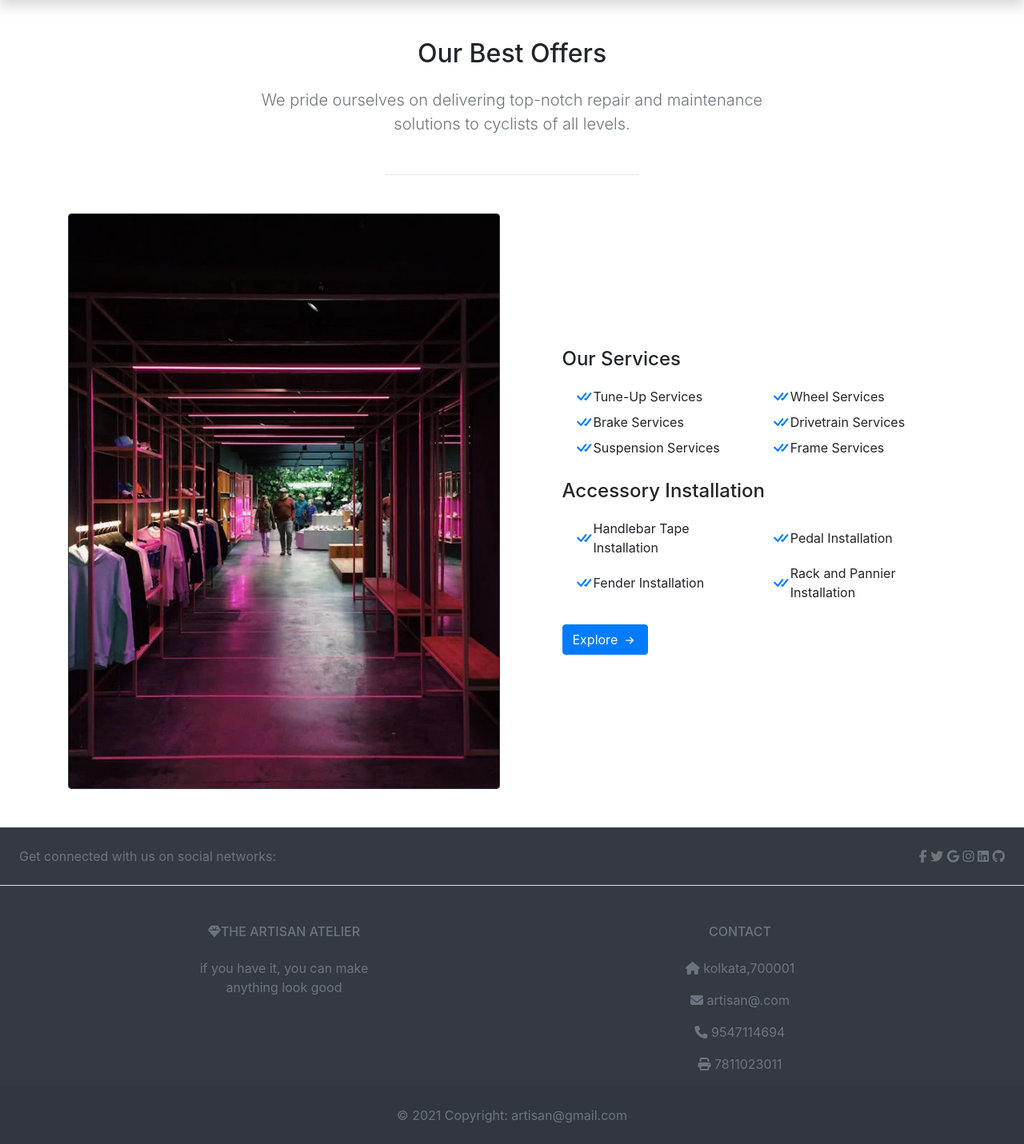
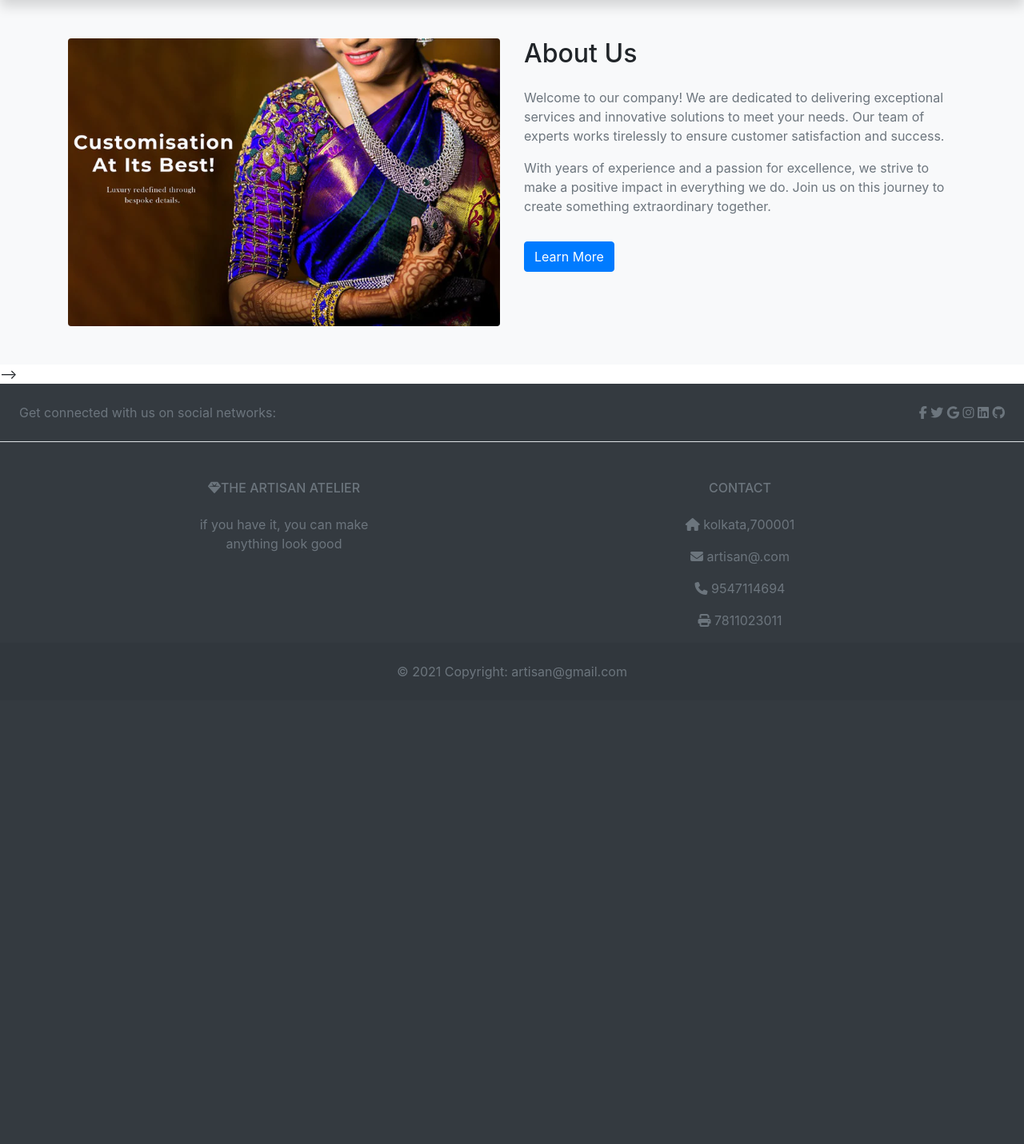
Before and after one commit to arnabg31/pro1, a PHP site: page /about.php in a window 1280 px wide. Shown: the part 40-1471 px from the top of the page at 80% size. After the commit the page ends 889 px from the top, so only its background shows below. Run offline with PHP 8.4, Linux system fonts and the light colour scheme; some libraries are stand-ins or nearby versions.

Commit message:
about us mod1

```diff
--- a/about.php
+++ b/about.php
@@ -51,127 +51,85 @@
 <!-- *****Banner ********-->
 
 <!-- About 8 - Bootstrap Brain Component -->
-<section class="py-3 py-md-5 py-xl-8">
+<!--<section class="py-3 py-md-5 py-xl-8">
   <div class="container">
     <div class="row justify-content-md-center">
       <div class="col-12 col-md-10 col-lg-8 col-xl-7 col-xxl-6">
-        <h2 class="mb-4 display-5 text-center">Our Best Offers</h2>
-        <p class="text-secondary mb-5 text-center lead fs-4">We pride ourselves on delivering top-notch repair and maintenance solutions to cyclists of all levels.</p>
+        <h2 class="mb-4 display-5 text-center">About Us</h2>
+        <p class="text-secondary mb-5 text-center lead fs-4">Since 2014, MarisGold Unisex Boutique has been a beacon of style, inclusivity, and innovation in the world of fashion. With a legacy of lengthy years in the industry, we have redefined the concept of unisex clothing, offering a diverse range of apparels and Accesories that transcend gender norms and celebrate individuality.
+
+Our boutique is a curated haven for those who appreciate quality craftsmanship, timeless designs, and a touch of sophistication in every piece. Whether you're looking for sleek streetwear, chic casual wear, or elegant formal attire, MarisGold Unisex Boutique has something for everyone. Each item in our boutique is carefully selected to embody a perfect blend of sophistication, comfort, and versatility, catering to the diverse tastes and preferences of our discerning clientele.
+
+Our team at MarisGold Unisex Boutique is dedicated to providing a personalized shopping experience, where every visit leaves you feeling inspired and empowered to embrace your unique style journey. Whether you're exploring our collections in-store or browsing online, our friendly staff are here to assist you in finding the perfect pieces that speak to your individuality.
+</p>
         <hr class="w-50 mx-auto mb-5 mb-xl-9 border-dark-subtle">
       </div>
     </div>
+  </div>-->
+
+<!DOCTYPE html>
+<html lang="en">
+<head>
+  <meta charset="UTF-8">
+  <meta name="viewport" content="width=device-width, initial-scale=1.0">
+  <title>About Us</title>
+  <link rel="stylesheet" href="https://maxcdn.bootstrapcdn.com/bootstrap/4.5.2/css/bootstrap.min.css">
+</head>
+<body>
+  <section class="about-us py-5 bg-light">
+    <div class="container">
+      <div class="row">
+
+        <div class="col-md-6">
+          <img src="image/saree3.jpg" alt="About Us" class="img-fluid rounded">
         </div>
 
-  <div class="container">
-    <div class="row gy-4 gy-lg-0 align-items-lg-center">
-      <div class="col-12 col-lg-6">
-        <img class="img-fluid rounded border border-dark" loading="lazy" src="shopping.jpg" alt="About Us">
-      </div>
-      <div class="col-12 col-lg-6 col-xxl-6">
-        <div class="row justify-content-lg-end justify-content-xxl-around">
-          <div class="col-12 col-lg-11 col-xxl-10">
-            <div class="card border-0 mb-4">
-              <div class="card-body p-0">
-                <h4 class="card-title mb-3">Our Services</h4>
-                <ul class="list-unstyled m-0 p-0 d-sm-flex flex-sm-wrap">
-                  <li class="py-1 d-flex align-items-center gap-2 col-sm-6">
-                    <span class="text-primary">
-                      <svg xmlns="http://www.w3.org/2000/svg" width="24" height="24" fill="currentColor" class="bi bi-check-all" viewBox="0 0 16 16">
-                        <path d="M8.97 4.97a.75.75 0 0 1 1.07 1.05l-3.99 4.99a.75.75 0 0 1-1.08.02L2.324 8.384a.75.75 0 1 1 1.06-1.06l2.094 2.093L8.95 4.992zm-.92 5.14.92.92a.75.75 0 0 0 1.079-.02l3.992-4.99a.75.75 0 1 0-1.091-1.028L9.477 9.417l-.485-.486z" />
-                      </svg>
-                    </span>
-                    <span>Tune-Up Services</span>
-                  </li>
-                  <li class="py-1 d-flex align-items-center gap-2 col-sm-6">
-                    <span class="text-primary">
-                      <svg xmlns="http://www.w3.org/2000/svg" width="24" height="24" fill="currentColor" class="bi bi-check-all" viewBox="0 0 16 16">
-                        <path d="M8.97 4.97a.75.75 0 0 1 1.07 1.05l-3.99 4.99a.75.75 0 0 1-1.08.02L2.324 8.384a.75.75 0 1 1 1.06-1.06l2.094 2.093L8.95 4.992zm-.92 5.14.92.92a.75.75 0 0 0 1.079-.02l3.992-4.99a.75.75 0 1 0-1.091-1.028L9.477 9.417l-.485-.486z" />
-                      </svg>
-                    </span>
-                    <span>Wheel Services</span>
-                  </li>
-                  <li class="py-1 d-flex align-items-center gap-2 col-sm-6">
-                    <span class="text-primary">
-                      <svg xmlns="http://www.w3.org/2000/svg" width="24" height="24" fill="currentColor" class="bi bi-check-all" viewBox="0 0 16 16">
-                        <path d="M8.97 4.97a.75.75 0 0 1 1.07 1.05l-3.99 4.99a.75.75 0 0 1-1.08.02L2.324 8.384a.75.75 0 1 1 1.06-1.06l2.094 2.093L8.95 4.992zm-.92 5.14.92.92a.75.75 0 0 0 1.079-.02l3.992-4.99a.75.75 0 1 0-1.091-1.028L9.477 9.417l-.485-.486z" />
-                      </svg>
-                    </span>
-                    <span>Brake Services</span>
-                  </li>
-                  <li class="py-1 d-flex align-items-center gap-2 col-sm-6">
-                    <span class="text-primary">
-                      <svg xmlns="http://www.w3.org/2000/svg" width="24" height="24" fill="currentColor" class="bi bi-check-all" viewBox="0 0 16 16">
-                        <path d="M8.97 4.97a.75.75 0 0 1 1.07 1.05l-3.99 4.99a.75.75 0 0 1-1.08.02L2.324 8.384a.75.75 0 1 1 1.06-1.06l2.094 2.093L8.95 4.992zm-.92 5.14.92.92a.75.75 0 0 0 1.079-.02l3.992-4.99a.75.75 0 1 0-1.091-1.028L9.477 9.417l-.485-.486z" />
-                      </svg>
-                    </span>
-                    <span>Drivetrain Services</span>
-                  </li>
-                  <li class="py-1 d-flex align-items-center gap-2 col-sm-6">
-                    <span class="text-primary">
-                      <svg xmlns="http://www.w3.org/2000/svg" width="24" height="24" fill="currentColor" class="bi bi-check-all" viewBox="0 0 16 16">
-                        <path d="M8.97 4.97a.75.75 0 0 1 1.07 1.05l-3.99 4.99a.75.75 0 0 1-1.08.02L2.324 8.384a.75.75 0 1 1 1.06-1.06l2.094 2.093L8.95 4.992zm-.92 5.14.92.92a.75.75 0 0 0 1.079-.02l3.992-4.99a.75.75 0 1 0-1.091-1.028L9.477 9.417l-.485-.486z" />
-                      </svg>
-                    </span>
-                    <span>Suspension Services</span>
-                  </li>
-                  <li class="py-1 d-flex align-items-center gap-2 col-sm-6">
-                    <span class="text-primary">
-                      <svg xmlns="http://www.w3.org/2000/svg" width="24" height="24" fill="currentColor" class="bi bi-check-all" viewBox="0 0 16 16">
-                        <path d="M8.97 4.97a.75.75 0 0 1 1.07 1.05l-3.99 4.99a.75.75 0 0 1-1.08.02L2.324 8.384a.75.75 0 1 1 1.06-1.06l2.094 2.093L8.95 4.992zm-.92 5.14.92.92a.75.75 0 0 0 1.079-.02l3.992-4.99a.75.75 0 1 0-1.091-1.028L9.477 9.417l-.485-.486z" />
-                      </svg>
-                    </span>
-                    <span>Frame Services</span>
-                  </li>
-                </ul>
+        <div class="col-md-6">
+          <h2 class="mb-4">About Us</h2>
+          <p class="text-muted">
+            Welcome to our company! We are dedicated to delivering exceptional services and innovative solutions to meet your needs. Our team of experts works tirelessly to ensure customer satisfaction and success.
+          </p>
+          <p class="text-muted">
+            With years of experience and a passion for excellence, we strive to make a positive impact in everything we do. Join us on this journey to create something extraordinary together.
+          </p>
+          <a href="#" class="btn btn-primary mt-3">Learn More</a>
         </div>
       </div>
+    </div>
+  </section>
 
-            <div class="card border-0 mb-4 mb-xxl-5">
-              <div class="card-body p-0">
-                <h4 class="card-title mb-3">Accessory Installation</h4>
-                <ul class="list-unstyled m-0 p-0 d-sm-flex flex-sm-wrap">
-                  <li class="py-1 d-flex align-items-center gap-2 col-sm-6">
-                    <span class="text-primary">
-                      <svg xmlns="http://www.w3.org/2000/svg" width="24" height="24" fill="currentColor" class="bi bi-check-all" viewBox="0 0 16 16">
-                        <path d="M8.97 4.97a.75.75 0 0 1 1.07 1.05l-3.99 4.99a.75.75 0 0 1-1.08.02L2.324 8.384a.75.75 0 1 1 1.06-1.06l2.094 2.093L8.95 4.992zm-.92 5.14.92.92a.75.75 0 0 0 1.079-.02l3.992-4.99a.75.75 0 1 0-1.091-1.028L9.477 9.417l-.485-.486z" />
-                      </svg>
-                    </span>
-                    <span>Handlebar Tape Installation</span>
-                  </li>
-                  <li class="py-1 d-flex align-items-center gap-2 col-sm-6">
-                    <span class="text-primary">
-                      <svg xmlns="http://www.w3.org/2000/svg" width="24" height="24" fill="currentColor" class="bi bi-check-all" viewBox="0 0 16 16">
-                        <path d="M8.97 4.97a.75.75 0 0 1 1.07 1.05l-3.99 4.99a.75.75 0 0 1-1.08.02L2.324 8.384a.75.75 0 1 1 1.06-1.06l2.094 2.093L8.95 4.992zm-.92 5.14.92.92a.75.75 0 0 0 1.079-.02l3.992-4.99a.75.75 0 1 0-1.091-1.028L9.477 9.417l-.485-.486z" />
-                      </svg>
-                    </span>
-                    <span>Pedal Installation</span>
-                  </li>
-                  <li class="py-1 d-flex align-items-center gap-2 col-sm-6">
-                    <span class="text-primary">
-                      <svg xmlns="http://www.w3.org/2000/svg" width="24" height="24" fill="currentColor" class="bi bi-check-all" viewBox="0 0 16 16">
-                        <path d="M8.97 4.97a.75.75 0 0 1 1.07 1.05l-3.99 4.99a.75.75 0 0 1-1.08.02L2.324 8.384a.75.75 0 1 1 1.06-1.06l2.094 2.093L8.95 4.992zm-.92 5.14.92.92a.75.75 0 0 0 1.079-.02l3.992-4.99a.75.75 0 1 0-1.091-1.028L9.477 9.417l-.485-.486z" />
-                      </svg>
-                    </span>
-                    <span>Fender Installation</span>
-                  </li>
-                  <li class="py-1 d-flex align-items-center gap-2 col-sm-6">
-                    <span class="text-primary">
-                      <svg xmlns="http://www.w3.org/2000/svg" width="24" height="24" fill="currentColor" class="bi bi-check-all" viewBox="0 0 16 16">
-                        <path d="M8.97 4.97a.75.75 0 0 1 1.07 1.05l-3.99 4.99a.75.75 0 0 1-1.08.02L2.324 8.384a.75.75 0 1 1 1.06-1.06l2.094 2.093L8.95 4.992zm-.92 5.14.92.92a.75.75 0 0 0 1.079-.02l3.992-4.99a.75.75 0 1 0-1.091-1.028L9.477 9.417l-.485-.486z" />
-                      </svg>
-                    </span>
-                    <span>Rack and Pannier Installation</span>
-                  </li>
-                </ul>
+  <script src="https://code.jquery.com/jquery-3.5.1.slim.min.js"></script>
+  <script src="https://cdn.jsdelivr.net/npm/@popperjs/core@2.4.4/dist/umd/popper.min.js"></script>
+  <script src="https://maxcdn.bootstrapcdn.com/bootstrap/4.5.2/js/bootstrap.min.js"></script>-->
+
+ <!-- <section class="py-5">
+	<div class="container">
+		<div class="row gx-4 align-items-center justify-content-between">
+			<div class="col-md-5 order-2 order-md-1">
+				<div class="mt-5 mt-md-0">
+					<span class="text-muted">Our Story</span>
+					<h2 class="display-5 fw-bold">About Us</h2>
+					<p class="lead">Since 2014, MarisGold Unisex Boutique has been a beacon of style, inclusivity, and innovation in the world of fashion. With a legacy of lengthy years in the industry, we have redefined the concept of unisex clothing, offering a diverse range of apparels and Accesories that transcend gender norms and celebrate individuality.
+
+Our boutique is a curated haven for those who appreciate quality craftsmanship, timeless designs, and a touch of sophistication in every piece. Whether you're looking for sleek streetwear, chic casual wear, or elegant formal attire, MarisGold Unisex Boutique has something for everyone. Each item in our boutique is carefully selected to embody a perfect blend of sophistication, comfort, and versatility, catering to the diverse tastes and preferences of our discerning clientele.
+
+Our team at MarisGold Unisex Boutique is dedicated to providing a personalized shopping experience, where every visit leaves you feeling inspired and empowered to embrace your unique style journey. Whether you're exploring our collections in-store or browsing online, our friendly staff are here to assist you in finding the perfect pieces that speak to your individuality.
+</p>
 				</div>
 			</div>
-
-            <a href="#!" class="btn btn-primary bsb-btn-2xl">
-              Explore
-              <svg xmlns="http://www.w3.org/2000/svg" width="20" height="20" fill="currentColor" class="bi bi-arrow-right-short" viewBox="0 0 16 16">
-                <path fill-rule="evenodd" d="M4 8a.5.5 0 0 1 .5-.5h5.793L8.146 5.354a.5.5 0 1 1 .708-.708l3 3a.5.5 0 0 1 0 .708l-3 3a.5.5 0 0 1-.708-.708L10.293 8.5H4.5A.5.5 0 0 1 4 8" />
-              </svg>
-            </a>
+			<div class="col-md-6 offset-md-1 order-1 order-md-2">
+				<div class="row gx-2 gx-lg-3">
+					<div class="col-6">
+						<div class="mb-2"><img class="img-fluid rounded-3" src="image/saree3.jpg"></div>
+					</div>
+					<div class="col-6">
+						<div class="mb-2"><img class="img-fluid rounded-3" src="image/sariw.jpg"></div>
+					</div>
+					<div class="col-6">
+						<div class="mb-2"><img class="img-fluid rounded-3" src="image/saree1.jpg"></div>
+					</div>
+					<div class="col-6">
+						<div class="mb-2"><img class="img-fluid rounded-3" src="image/Artboard.jpg"></div>
 					</div>
 				</div>
 			</div>
@@ -179,9 +137,8 @@
 	</div>
 </section>
 
-<!--footer***********-->
+<!-- *************Footer***************-->
 
 <?php include ("footer.php");?>
-
 </body>
 </html>
```
Lines whose indentation alone changed are shown as unchanged.
